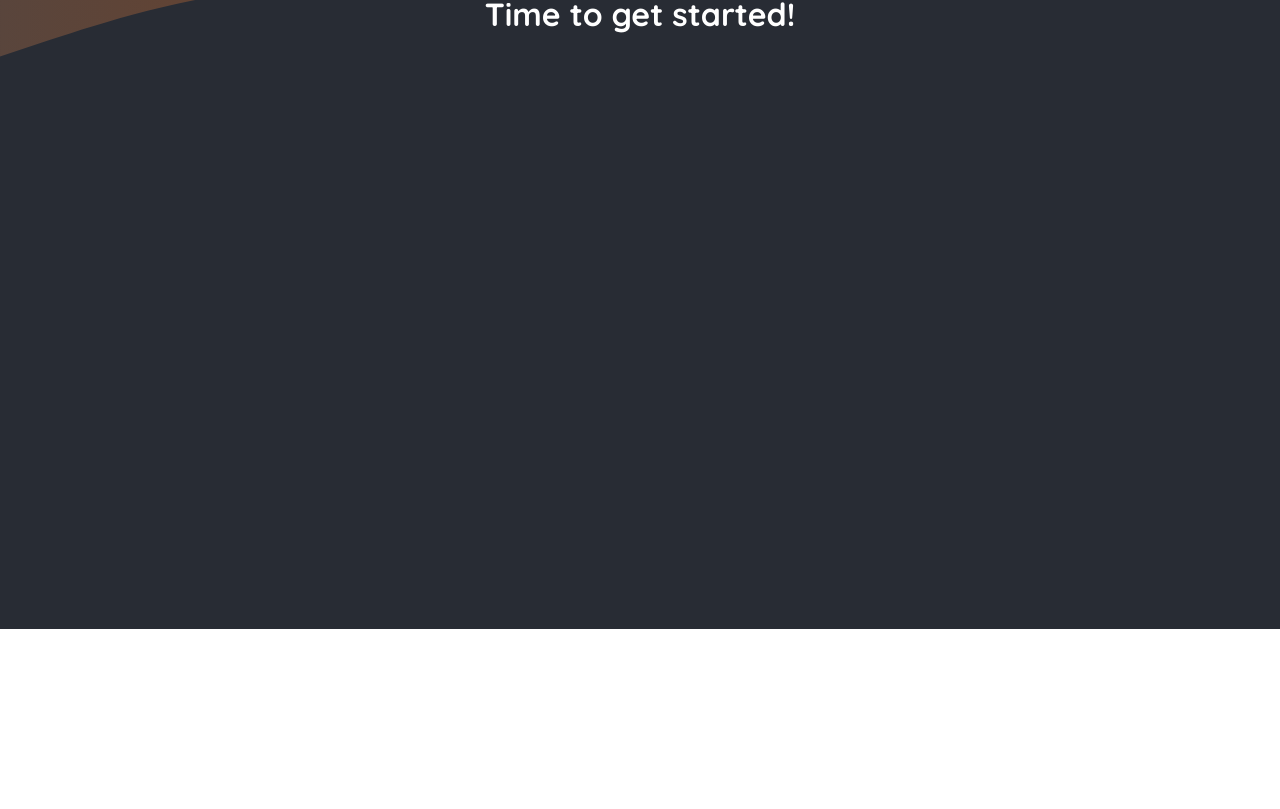
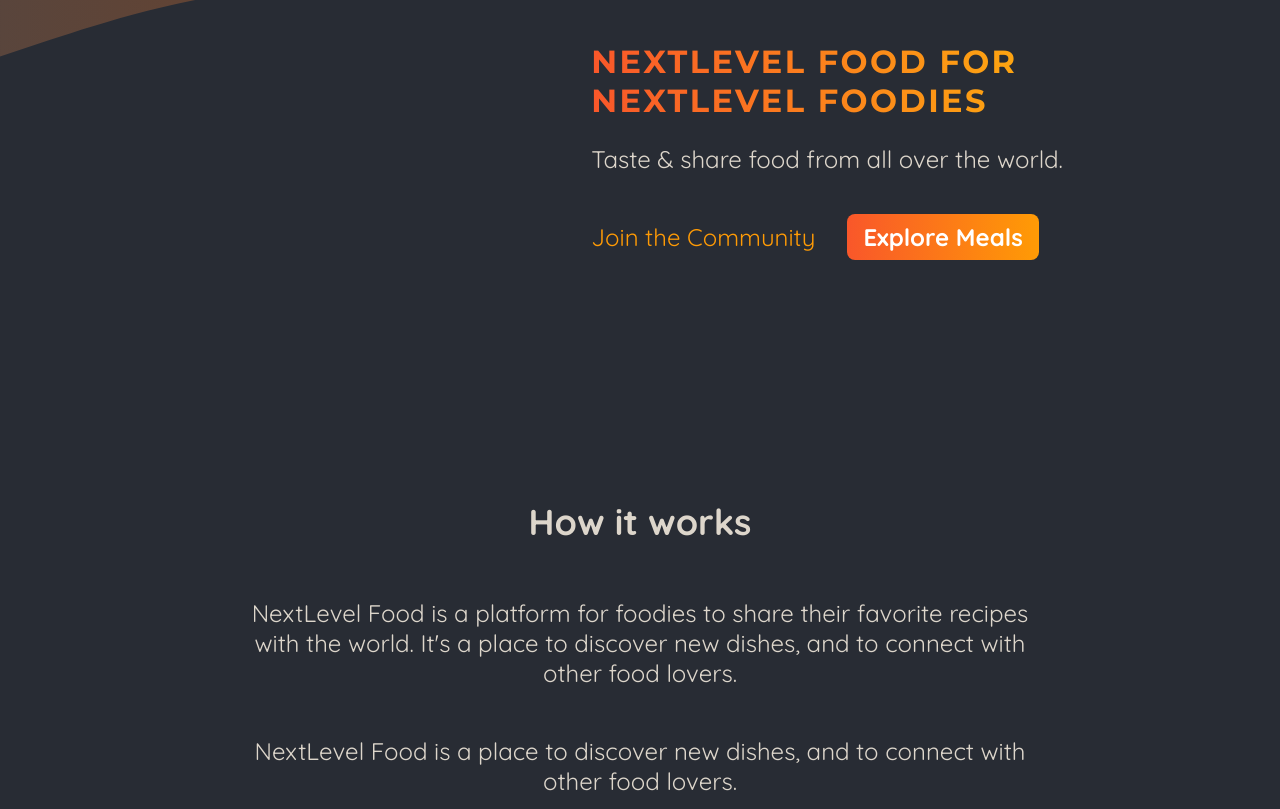
Before and after one commit to the-javascript-jedi/nextjs-projects, a Next.js app in the folder max-courses/learn-nextjs/first-app/: page / in a window 1280 px wide. Shown: the part 171-980 px from the top of the page. Before the commit the page ends 800 px from the top, so only its background shows below. Built offline with nearby package versions, Linux system fonts and the light colour scheme.

Commit message:
added Image component

```diff
--- a/max-courses/learn-nextjs/first-app/app/page.js
+++ b/max-courses/learn-nextjs/first-app/app/page.js
@@ -1,9 +1,50 @@
+import Link from "next/link";
+
+import classes from "./page.module.css";
+
 export default function Home() {
   return (
-    <main>
-      <h1 style={{ color: 'white', textAlign: 'center' }}>
-        Time to get started!
-      </h1>
-    </main>
+    <>
+      <header className={classes.header}>
+        <div className={classes.slideshow}></div>
+        <div>
+          <div className={classes.hero}>
+            <h1>NextLevel Food for NextLevel Foodies</h1>
+            <p>Taste & share food from all over the world.</p>
+          </div>
+          <div className={classes.cta}>
+            <Link href="/community">Join the Community</Link>
+            <Link href="/meals">Explore Meals</Link>
+          </div>
+        </div>
+      </header>
+      <main>
+        <section className={classes.section}>
+          <h2>How it works</h2>
+          <p>
+            NextLevel Food is a platform for foodies to share their favorite
+            recipes with the world. It&apos;s a place to discover new dishes,
+            and to connect with other food lovers.
+          </p>
+          <p>
+            NextLevel Food is a place to discover new dishes, and to connect
+            with other food lovers.
+          </p>
+        </section>
+
+        <section className={classes.section}>
+          <h2>Why NextLevel Food?</h2>
+          <p>
+            NextLevel Food is a platform for foodies to share their favorite
+            recipes with the world. It&apos;s a place to discover new dishes,
+            and to connect with other food lovers.
+          </p>
+          <p>
+            NextLevel Food is a place to discover new dishes, and to connect
+            with other food lovers.
+          </p>
+        </section>
+      </main>
+    </>
   );
 }
--- a/max-courses/learn-nextjs/first-app/app/page.module.css
+++ b/max-courses/learn-nextjs/first-app/app/page.module.css
@@ -1,141 +1,75 @@
-.page {
-  --background: #fafafa;
-  --foreground: #fff;
-
-  --text-primary: #000;
-  --text-secondary: #666;
-
-  --button-primary-hover: #383838;
-  --button-secondary-hover: #f2f2f2;
-  --button-secondary-border: #ebebeb;
-
+.header {
   display: flex;
-  min-height: 100vh;
-  align-items: center;
-  justify-content: center;
-  font-family: var(--font-geist-sans);
-  background-color: var(--background);
+  gap: 3rem;
+  margin: 3rem auto;
+  width: 90%;
+  max-width: 75rem;
 }
 
-.main {
-  display: flex;
-  min-height: 100vh;
-  width: 100%;
-  max-width: 800px;
-  flex-direction: column;
-  align-items: flex-start;
-  justify-content: space-between;
-  background-color: var(--foreground);
-  padding: 120px 60px;
+.slideshow {
+  width: 40rem;
+  height: 25rem;
 }
 
-.intro {
+.hero {
+  color: #ddd6cb;
+  font-size: 1.5rem;
+}
+
+.hero h1 {
+  font-size: 2rem;
+  font-weight: bold;
+  font-family: "Montserrat", sans-serif;
+  letter-spacing: 0.15rem;
+  text-transform: uppercase;
+  background: linear-gradient(90deg, #f9572a, #ffc905);
+  background-clip: text;
+  -webkit-background-clip: text;
+  -webkit-text-fill-color: transparent;
+}
+
+.cta {
+  font-size: 1.5rem;
+  display: flex;
+  gap: 1rem;
+}
+
+.cta a {
+  display: inline-block;
+  margin-top: 1rem;
+  padding: 0.5rem 1rem;
+  border-radius: 0.5rem;
+  background: linear-gradient(90deg, #f9572a, #ff9b05);
+  color: #ffffff;
+  font-weight: bold;
+  text-decoration: none;
+}
+
+.cta a:hover,
+.cta a:active {
+  background: linear-gradient(90deg, #fd4715, #f9b241);
+}
+
+.cta a:first-child {
+  background: transparent;
+  font-weight: normal;
+  color: #ff9b05;
+  padding-left: 0;
+}
+
+.cta a:first-child:hover,
+.cta a:first-child:active {
+  background: transparent;
+  color: #f9b241;
+}
+
+.section {
   display: flex;
   flex-direction: column;
-  align-items: flex-start;
-  text-align: left;
-  gap: 24px;
+  color: #ddd6cb;
+  font-size: 1.5rem;
+  max-width: 50rem;
+  width: 90%;
+  margin: 2rem auto;
+  text-align: center;
 }
-
-.intro h1 {
-  max-width: 320px;
-  font-size: 40px;
-  font-weight: 600;
-  line-height: 48px;
-  letter-spacing: -2.4px;
-  text-wrap: balance;
-  color: var(--text-primary);
-}
-
-.intro p {
-  max-width: 440px;
-  font-size: 18px;
-  line-height: 32px;
-  text-wrap: balance;
-  color: var(--text-secondary);
-}
-
-.intro a {
-  font-weight: 500;
-  color: var(--text-primary);
-}
-
-.ctas {
-  display: flex;
-  flex-direction: row;
-  width: 100%;
-  max-width: 440px;
-  gap: 16px;
-  font-size: 14px;
-}
-
-.ctas a {
-  display: flex;
-  justify-content: center;
-  align-items: center;
-  height: 40px;
-  padding: 0 16px;
-  border-radius: 128px;
-  border: 1px solid transparent;
-  transition: 0.2s;
-  cursor: pointer;
-  width: fit-content;
-  font-weight: 500;
-}
-
-a.primary {
-  background: var(--text-primary);
-  color: var(--background);
-  gap: 8px;
-}
-
-a.secondary {
-  border-color: var(--button-secondary-border);
-}
-
-/* Enable hover only on non-touch devices */
-@media (hover: hover) and (pointer: fine) {
-  a.primary:hover {
-    background: var(--button-primary-hover);
-    border-color: transparent;
-  }
-
-  a.secondary:hover {
-    background: var(--button-secondary-hover);
-    border-color: transparent;
-  }
-}
-
-@media (max-width: 600px) {
-  .main {
-    padding: 48px 24px;
-  }
-
-  .intro {
-    gap: 16px;
-  }
-
-  .intro h1 {
-    font-size: 32px;
-    line-height: 40px;
-    letter-spacing: -1.92px;
-  }
-}
-
-@media (prefers-color-scheme: dark) {
-  .logo {
-    filter: invert();
-  }
-
-  .page {
-    --background: #000;
-    --foreground: #000;
-
-    --text-primary: #ededed;
-    --text-secondary: #999;
-
-    --button-primary-hover: #ccc;
-    --button-secondary-hover: #1a1a1a;
-    --button-secondary-border: #1a1a1a;
-  }
-}
```
